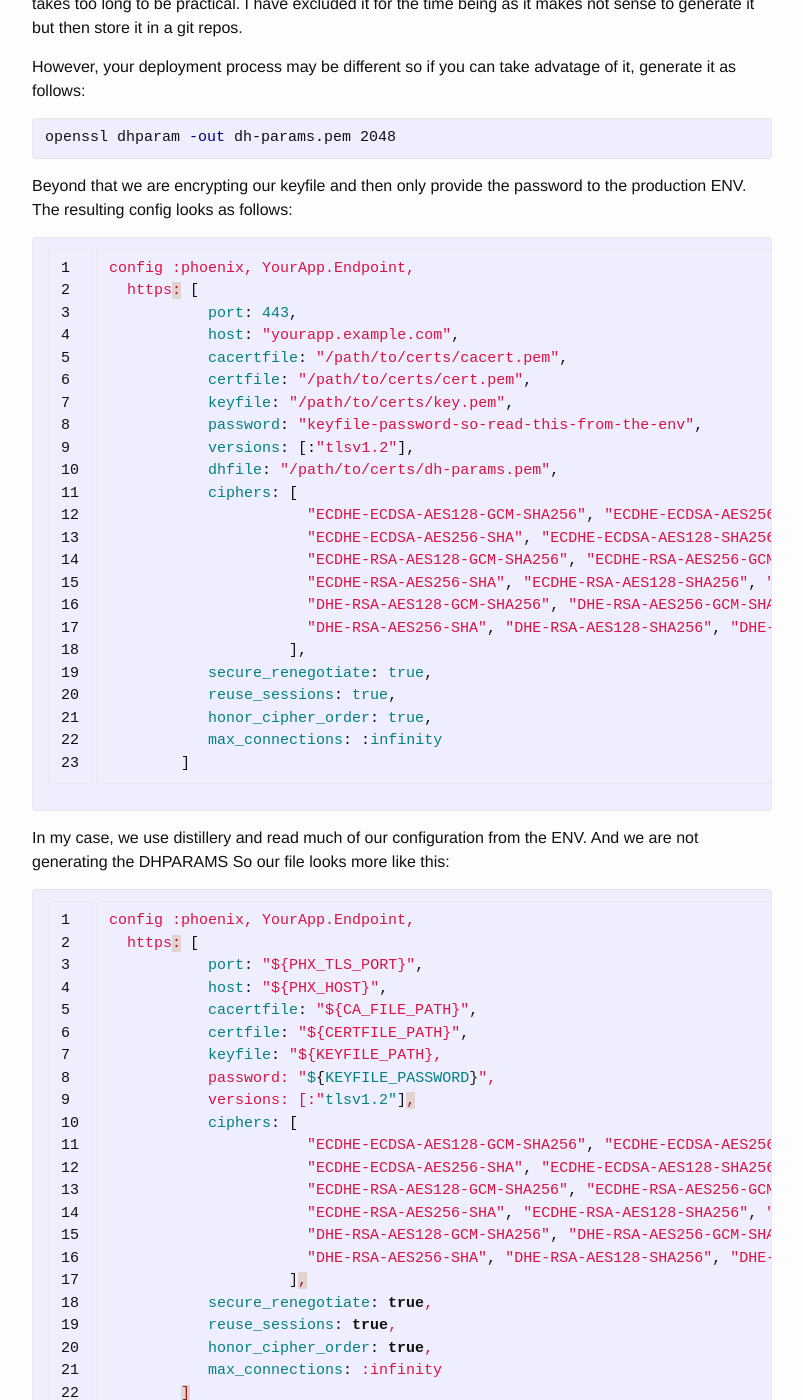
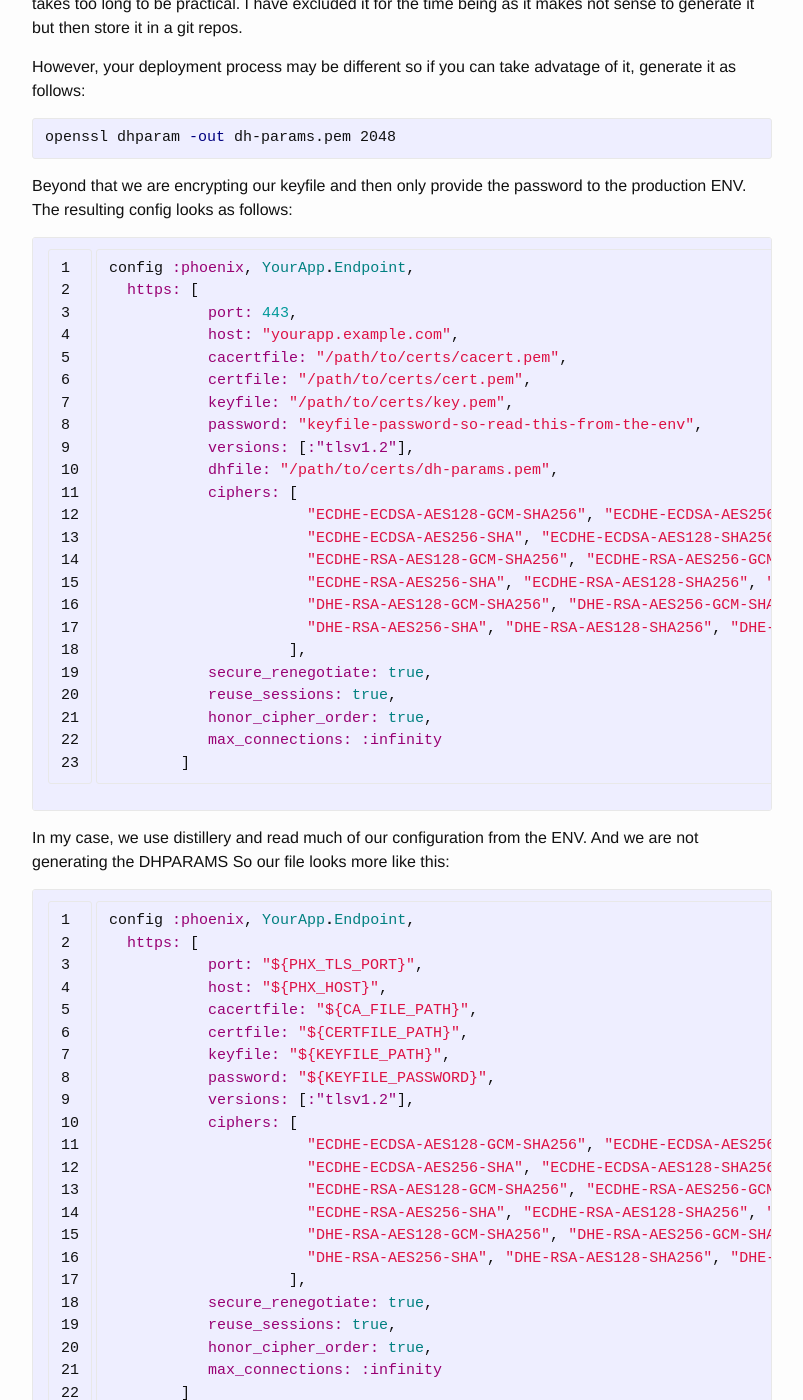
Before and after one commit to idyll/idyll.github.io, a Jekyll site: the page built from _posts/2017-09-09-tls-with-phoenix.md, in a window 1280 px wide and 1400 px high, scrolled down 661 px. Shown: the whole window, without its empty margins (238-1041 px from the left). Built offline with Jekyll 4.4.1, drawn with Linux system fonts in a browser that asks for light colours.

Commit message:
fix error and highlighting

```diff
--- a/_posts/2017-09-09-tls-with-phoenix.md
+++ b/_posts/2017-09-09-tls-with-phoenix.md
@@ -35,7 +35,7 @@ openssl dhparam -out dh-params.pem 2048
 Beyond that we are encrypting our keyfile and then only provide the password to the production ENV.
 The resulting config looks as follows:
 
-{% highlight yaml linenos %}
+{% highlight elixir linenos %}
 config :phoenix, YourApp.Endpoint,
   https: [
            port: 443,
@@ -64,14 +64,14 @@ config :phoenix, YourApp.Endpoint,
 In my case, we use distillery and read much of our configuration from the ENV. And we are not generating the DHPARAMS
 So our file looks more like this:
 
-{% highlight yaml linenos %}
+{% highlight elixir linenos %}
 config :phoenix, YourApp.Endpoint,
   https: [
            port: "${PHX_TLS_PORT}",
            host: "${PHX_HOST}",
            cacertfile: "${CA_FILE_PATH}",
            certfile: "${CERTFILE_PATH}",
-           keyfile: "${KEYFILE_PATH},
+           keyfile: "${KEYFILE_PATH}",
            password: "${KEYFILE_PASSWORD}",
            versions: [:"tlsv1.2"],
            ciphers: [
```
